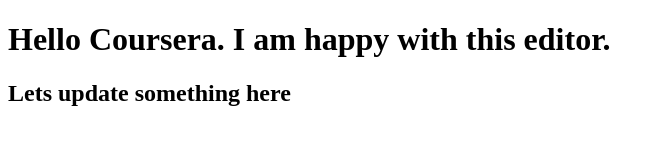
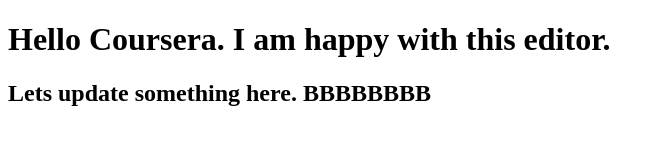
Before and after one commit to vardanmanoukian/coursera-angular, a plain HTML site: page index.html in a window 1280 px wide. Shown: the whole page, without its empty margins (0-664 px from the left). Drawn offline with Linux system fonts and the light colour scheme.

Commit message:
next update

```diff
--- a/index.html
+++ b/index.html
@@ -6,6 +6,6 @@
   </head>
   <body>
     <h1>Hello Coursera. I am happy with this editor.</h1>
-    <h2>Lets update something here</h2>
+    <h2>Lets update something here. BBBBBBBB</h2>
   </body>
 </html>
```
